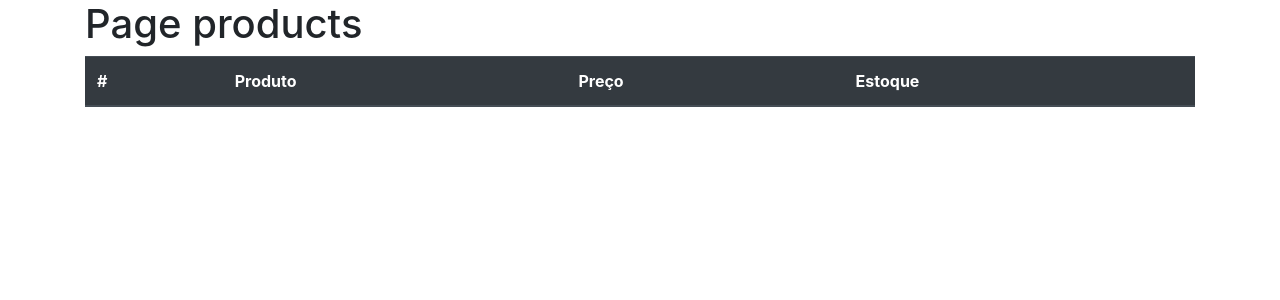
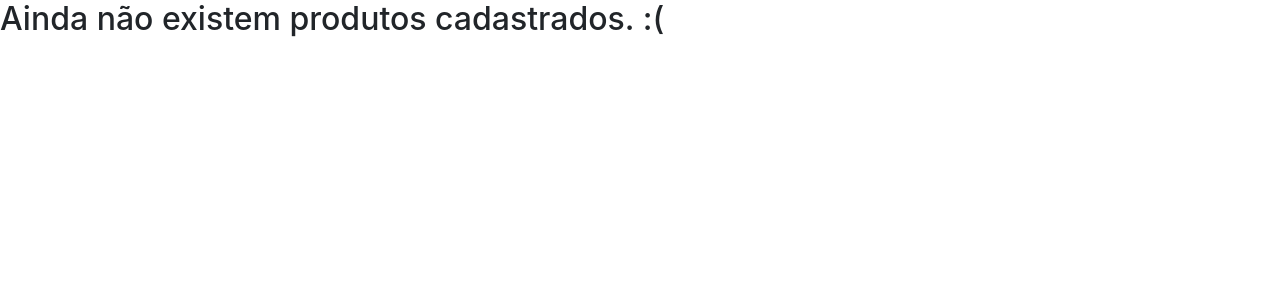
Before and after one commit to JotaFilho/cadastro_produto_com_django, a Django app: page / in a window 1280 px wide. Shown: the top 300 px of the page. Run offline with Django 3.2, Linux system fonts and the light colour scheme; data that the repository does not hold is empty; parts of the project's set-up code (start-up, migrations or seed data) failed here and were passed over; some libraries are stand-ins or nearby versions.

Commit message:
Finalizando Projeto

```diff
--- a/core/templates/index.html
+++ b/core/templates/index.html
@@ -11,6 +11,7 @@
     <link rel="stylesheet" href="{% static 'css/styles.css' %}">
 </head>
 <body>
+    {% if produtos %}
     <div class="container">
         <h1>Page products</h1>
 
@@ -48,6 +49,9 @@
                 {% endfor %}
             </tbody>
         </table>
+        {% else %}
+            <h2> Ainda não existem produtos cadastrados. :(</h2>
+        {% endif %}
     </div>
     {% bootstrap_javascript jquery='full' %}
 </body>
```
